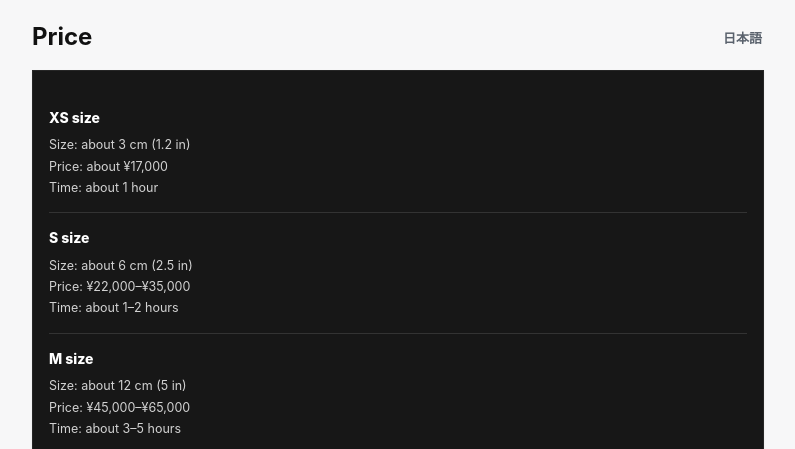
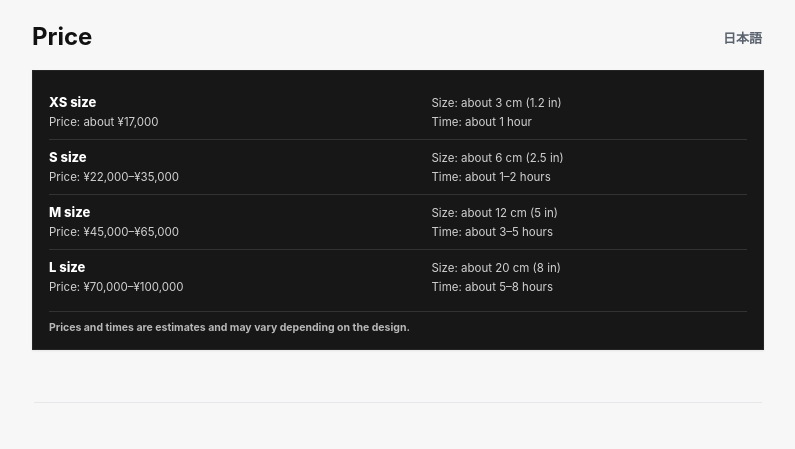
Before and after one commit to mea-tattoo/price-simulator, a plain HTML site: page index.html in a window 1280 px wide. Shown: the top 449 px of the page, without its empty margins (242-1037 px from the left). Drawn offline with Linux system fonts and the light colour scheme.

Commit message:
Compact price guide layout

```diff
--- a/index.html
+++ b/index.html
@@ -18,13 +18,16 @@ main{max-width:760px;margin:auto;padding:18px 14px calc(110px + env(safe-area-in
 .topbar{display:flex;align-items:center;justify-content:space-between;gap:12px;flex-wrap:nowrap}
 h1{font-size:24px;line-height:1.25;margin:4px 0;white-space:nowrap;min-width:0}
 .language-toggle{border:0;background:transparent;color:#59616c;font:inherit;font-size:13px;font-weight:700;padding:7px 2px;cursor:pointer;white-space:nowrap;flex:none}
-.quick-price-guide{background:#171717;border:1px solid #262626;border-radius:0;margin-top:14px;padding:22px 16px;color:#fff;box-shadow:0 1px 2px rgba(0,0,0,.08)}
-.quick-price-row{display:block;padding:15px 0;line-height:1.45}
+.quick-price-guide{background:#171717;border:1px solid #262626;border-radius:0;margin-top:14px;padding:14px 16px 13px;color:#fff;box-shadow:0 1px 2px rgba(0,0,0,.08)}
+.quick-price-row{display:grid;grid-template-columns:1.08fr .92fr;grid-template-areas:"name size" "price time";column-gap:12px;row-gap:3px;align-items:baseline;padding:9px 0;line-height:1.35}
 .quick-price-row+.quick-price-row{border-top:1px solid rgba(255,255,255,.12)}
-.quick-price-size{font-weight:800;color:#fff;font-size:14px;margin-bottom:7px}
-.quick-price-detail{color:#d2d2d2;font-size:12.5px;line-height:1.55}
-.quick-price-detail+.quick-price-detail{margin-top:2px}
-.quick-price-note{margin-top:12px;color:#b8b8b8;font-size:11px;line-height:1.5;font-weight:700}
+.quick-price-size{grid-area:name;font-weight:800;color:#fff;font-size:13px;margin:0}
+.quick-price-detail{color:#d2d2d2;font-size:11.5px;line-height:1.35;white-space:nowrap}
+.quick-price-detail:nth-child(2){grid-area:size}
+.quick-price-detail:nth-child(3){grid-area:price}
+.quick-price-detail:nth-child(4){grid-area:time}
+.quick-price-detail+.quick-price-detail{margin-top:0}
+.quick-price-note{margin-top:7px;padding-top:9px;border-top:1px solid rgba(255,255,255,.12);color:#b8b8b8;font-size:10.5px;line-height:1.4;font-weight:700}
 .section-divider{height:1px;background:var(--line);margin:52px 2px}
 .simulator-title{font-size:22px;line-height:1.25;font-weight:800;margin:0 2px}
 .simulator-description{margin:6px 2px 0;color:var(--muted);font-size:13px;line-height:1.5}
@@ -77,7 +80,7 @@ input[type="range"]{width:100%;margin:0;accent-color:var(--dark)}
 .dimension-name{font-size:19px;font-weight:700;color:var(--text)}
 .dimension-value{font-size:31px;font-weight:800;letter-spacing:-.035em}
 .hidden{display:none!important}
-@media(max-width:390px){h1{font-size:22px}.simulator-title{font-size:22px}.quick-price-guide{padding:21px 14px}.quick-price-size{font-size:13px}.quick-price-detail{font-size:12px}.dimension-value{font-size:28px}.dimension-name{font-size:18px}.budget-value{font-size:27px}}
+@media(max-width:390px){h1{font-size:22px}.simulator-title{font-size:22px}.quick-price-guide{padding:13px 14px 12px}.quick-price-size{font-size:12.5px}.quick-price-detail{font-size:11px}.dimension-value{font-size:28px}.dimension-name{font-size:18px}.budget-value{font-size:27px}}
 </style>
 </head>
 <body>
```
